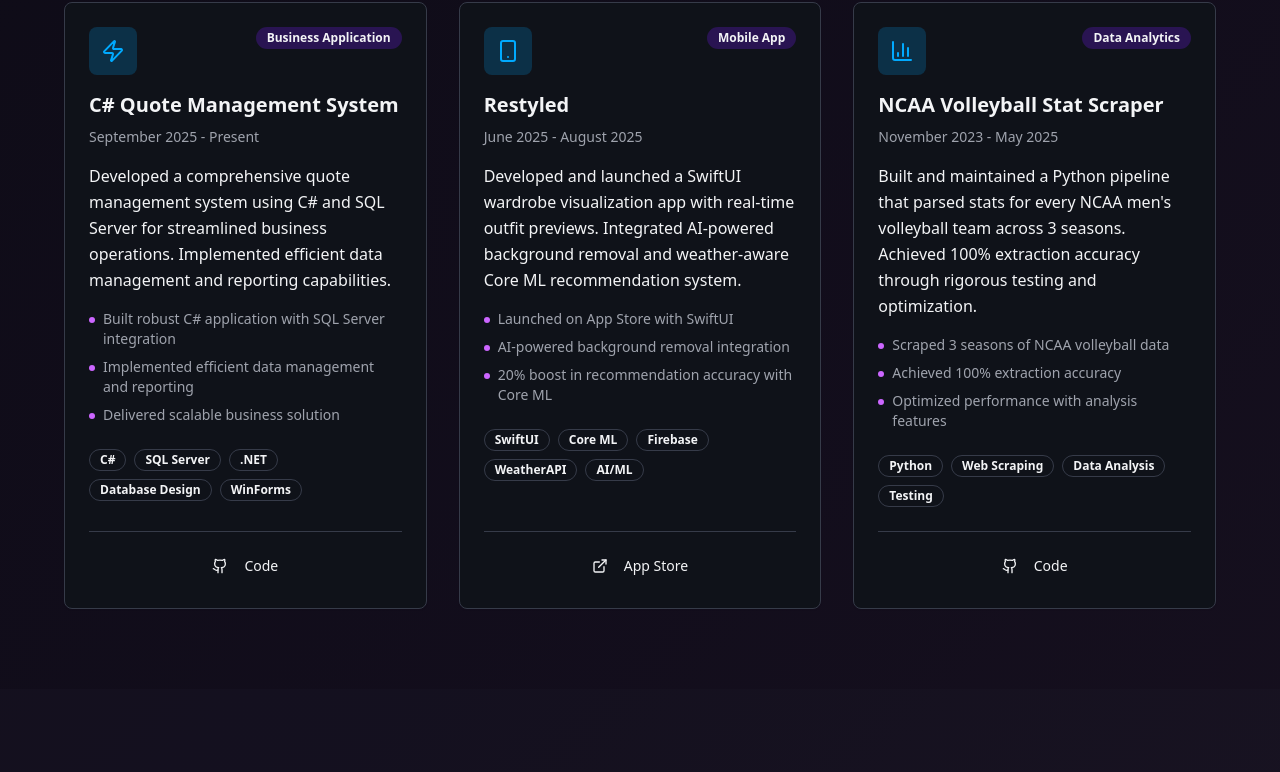
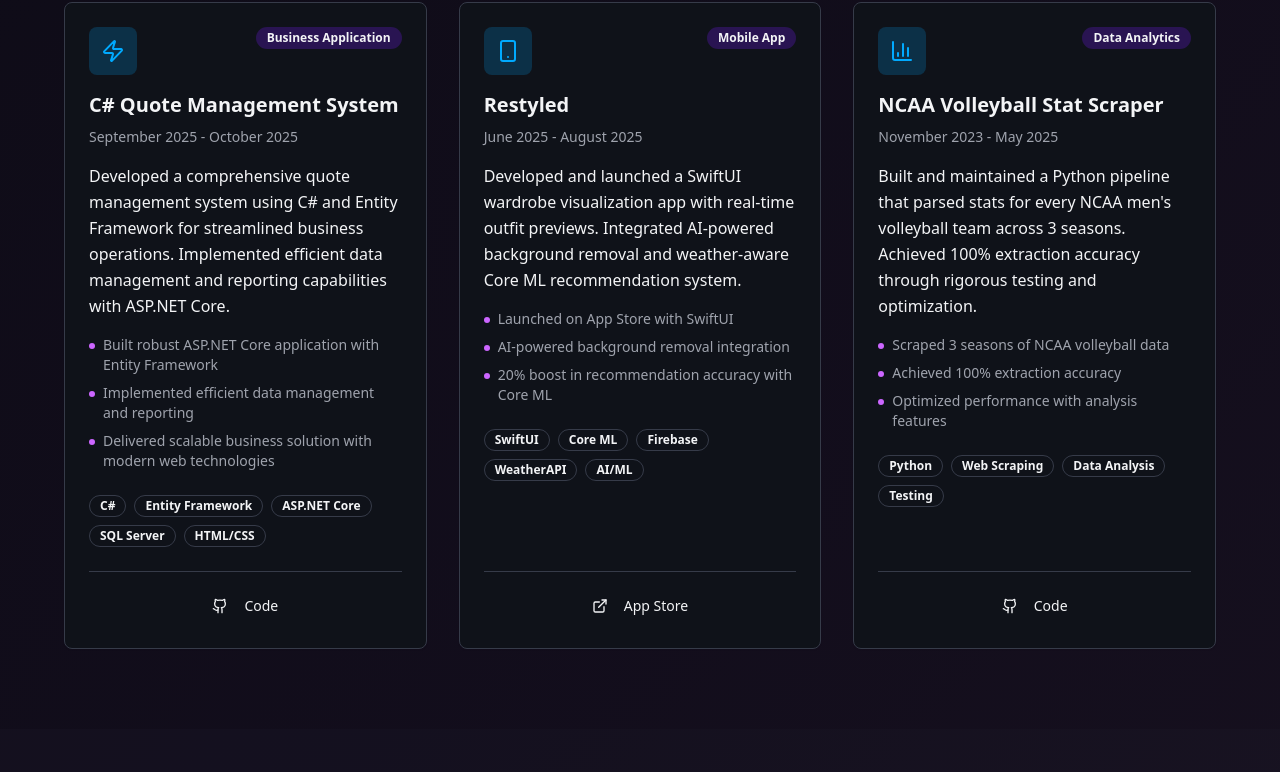
Before and after one commit to aidanapito/aidanapito.github.io, a React (Vite) app: page / in a window 1280 px wide. Shown: the part 3074-3846 px from the top of the page. Built offline with nearby package versions, Linux system fonts and the light colour scheme.

Commit message:
Update C# Quote Management System with correct details and technologies

```diff
--- a/src/components/Projects.tsx
+++ b/src/components/Projects.tsx
@@ -7,16 +7,16 @@ const Projects = () => {
   const projects = [
     {
       title: "C# Quote Management System",
-      description: "Developed a comprehensive quote management system using C# and SQL Server for streamlined business operations. Implemented efficient data management and reporting capabilities.",
-      period: "September 2025 - Present",
+      description: "Developed a comprehensive quote management system using C# and Entity Framework for streamlined business operations. Implemented efficient data management and reporting capabilities with ASP.NET Core.",
+      period: "September 2025 - October 2025",
       icon: Zap,
       achievements: [
-        "Built robust C# application with SQL Server integration",
+        "Built robust ASP.NET Core application with Entity Framework",
         "Implemented efficient data management and reporting",
-        "Delivered scalable business solution"
+        "Delivered scalable business solution with modern web technologies"
       ],
-      technologies: ["C#", "SQL Server", ".NET", "Database Design", "WinForms"],
-      githubLink: "https://github.com/aidanapito",
+      technologies: ["C#", "Entity Framework", "ASP.NET Core", "SQL Server", "HTML/CSS"],
+      githubLink: "https://github.com/aidanapito/QuoteManagementSystem",
       type: "Business Application"
     },
     {
--- a/src/components/Skills.tsx
+++ b/src/components/Skills.tsx
@@ -13,7 +13,7 @@ const Skills = () => {
     {
       title: "Frameworks & Libraries",
       icon: Wrench,
-      skills: ["Flask", "SwiftUI", "Core ML", "OpenGL", "NumPy", "Jupyter", ".NET", "WinForms"],
+      skills: ["Flask", "SwiftUI", "Core ML", "OpenGL", "NumPy", "Jupyter", ".NET", "ASP.NET Core", "Entity Framework"],
       color: "text-green-400"
     },
     {
```
